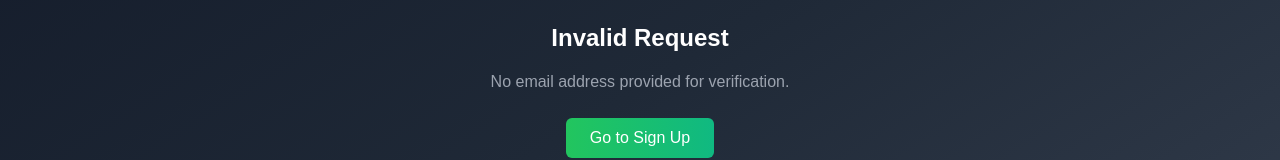
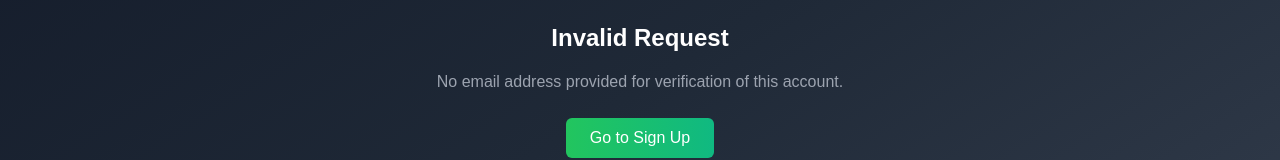
Before and after one commit to huzidev/next-ai, a Next.js app: page /auth/user/verify in a window 1280 px wide. Shown: the part 310-470 px from the top of the page. Built offline with nearby package versions, Linux system fonts and the light colour scheme; no server answers.

Commit message:
email verification state

```diff
--- a/src/pages/auth/user/verify/index.tsx
+++ b/src/pages/auth/user/verify/index.tsx
@@ -26,7 +26,7 @@ export default function UserVerify() {
       <div className="min-h-screen bg-gradient-to-br from-gray-900 via-gray-800 to-gray-700 flex items-center justify-center">
         <div className="text-center text-white">
           <h1 className="text-2xl font-bold mb-4">Invalid Request</h1>
-          <p className="text-gray-400 mb-6">No email address provided for verification.</p>
+          <p className="text-gray-400 mb-6">No email address provided for verification of this account.</p>
           <button
             onClick={() => router.push("/auth/user/signup")}
             className="bg-gradient-to-r from-green-500 to-emerald-500 hover:from-green-600 hover:to-emerald-600 text-white px-6 py-2 rounded-md transition-all duration-200"
```
